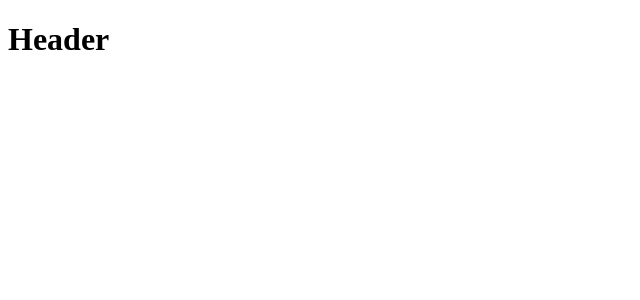
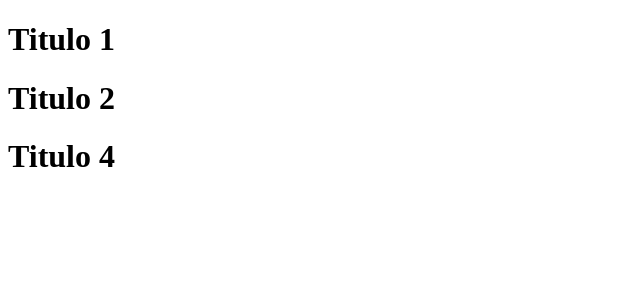
Before and after one commit to ygorferreira4g/Semanaaps, a React (Create React App) app in the folder web/: page / in a window 1280 px wide. Shown: the top 300 px of the page, without its empty margins (0-640 px from the left). Built offline with nearby package versions, Linux system fonts and the light colour scheme.

Commit message:
Propiedade

```diff
--- a/web/src/App.js
+++ b/web/src/App.js
@@ -1,14 +1,18 @@
 import React from 'react';
 
 // Componente: Bloco isolado de HTML, CSS e JS, o qual não interfere no restante da aplicação
-// Estado
-// Propiedade
+// Propiedade: Informaçoes que um componente PAI passa para o componeete FILHO
+// Estado:
 
 import Header from './Header';
 
 function App() {
   return (
-    <Header />
+    <>
+    <Header title="Titulo 1" />
+    <Header title="Titulo 2" />
+    <Header title="Titulo 4" />
+    </>
   );
 }
 
--- a/web/src/Header.js
+++ b/web/src/Header.js
@@ -1,7 +1,7 @@
 import React from 'react';
 
-function Header(){
-    return <h1>Header</h1>
+function Header(props){
+    return <h1>{props.title}</h1>
   }
 
   export default Header;
```
